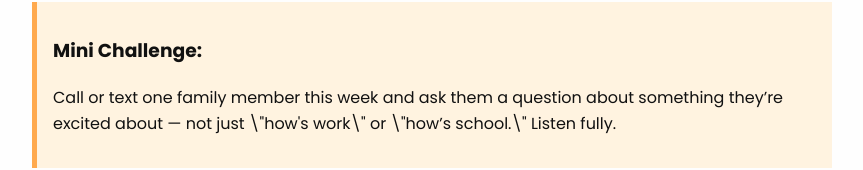
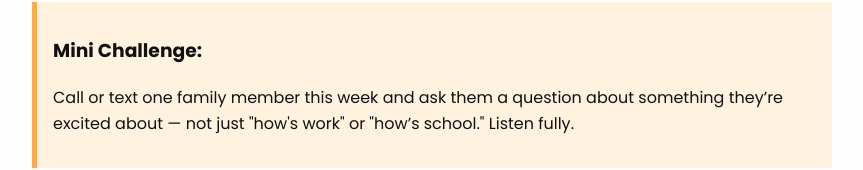
Before and after one commit to filler-cloud/influence-playbook, a plain HTML site: page family.html in a window 1280 px wide. Shown: the part 787-957 px from the top of the page, without its empty margins (208-1071 px from the left). Drawn offline with Linux system fonts and the light colour scheme.

Commit message:
Update family.html

```diff
--- a/family.html
+++ b/family.html
@@ -98,7 +98,7 @@
 
     <div class="mini-challenge">
       <h3>Mini Challenge:</h3>
-      <p>Call or text one family member this week and ask them a question about something they’re excited about — not just \"how's work\" or \"how’s school.\" Listen fully.</p>
+      <p>Call or text one family member this week and ask them a question about something they’re excited about — not just "how's work" or "how’s school." Listen fully.</p>
     </div>
 
     <h3>Questions to Ask Myself:</h3>
```
